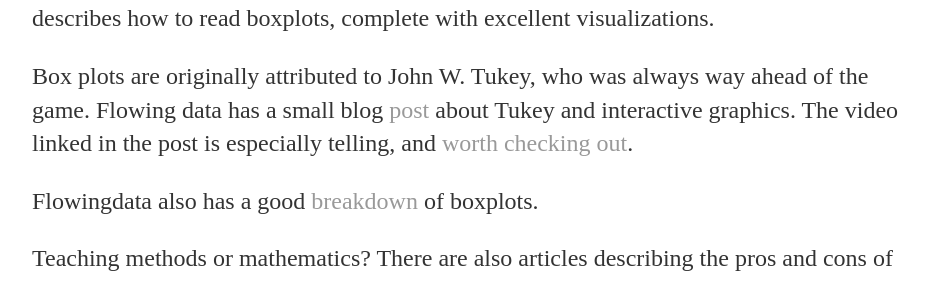
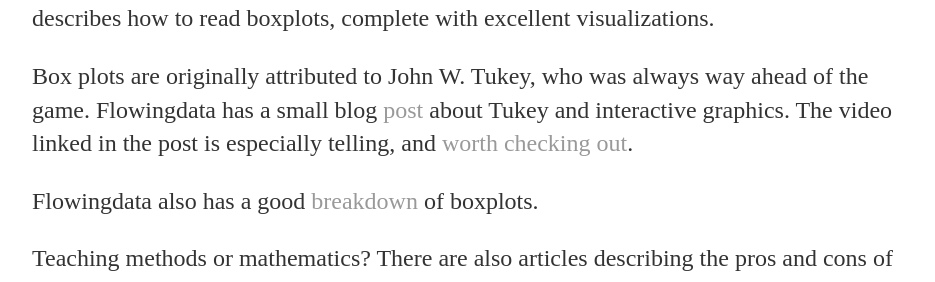
Before and after one commit to elizabethjuhasz/elizabethjuhasz.github.io, a Jekyll site: the page built from _posts/2018-12-23-ggplot-boxplot.md, in a window 1280 px wide. Shown: the part 932-1214 px from the top of the page, without its empty margins (160-1095 px from the left). Built offline with Jekyll 4.4.1, drawn with Linux system fonts in a browser that asks for light colours.

Commit message:
Update 2018-12-23-ggplot-boxplot.md

```diff
--- a/_posts/2018-12-23-ggplot-boxplot.md
+++ b/_posts/2018-12-23-ggplot-boxplot.md
@@ -7,12 +7,11 @@
 
 ![boxplot](https://elizabethjuhasz.github.io/blog/boxplot.jpg){:height="400px" width="600px"}
 
-<sub><sub>Source: de Mesquita, Bruce Bueno, George W. Downs, and Alastair Smith.  2005.  "Thinking Inside the Box: A Closer Look at
-  Democracy and Human Rights."  <I>International Studies Quarterly</I>49(3): 439-457. See Figure 1, (452).</sub></sub>
+<sub><sub>Source: de Mesquita, Bruce Bueno, George W. Downs, and Alastair Smith.  2005.  "Thinking Inside the Box: A Closer Look at Democracy and Human Rights."  <I>International Studies Quarterly</I>49(3): 439-457. See Figure 1, (452).</sub></sub>
 
 Laura DeCicco has an excellent [post](https://owi.usgs.gov/blog/boxplots/) on ggplot2 boxplots. More so, the article flawlessly describes how to read boxplots, complete with excellent visualizations.
 
-Box plots are originally attributed to John W. Tukey, who was always way ahead of the game.  Flowing data has a small blog [post](https://flowingdata.com/2008/01/01/john-tukey-and-the-beginning-of-interactive-graphics/) about Tukey and interactive graphics. The video linked in the post is especially telling, and [worth checking out](https://www.youtube.com/watch?v=B7XoW2qiFUA).
+Box plots are originally attributed to John W. Tukey, who was always way ahead of the game.  Flowingdata has a small blog [post](https://flowingdata.com/2008/01/01/john-tukey-and-the-beginning-of-interactive-graphics/) about Tukey and interactive graphics. The video linked in the post is especially telling, and [worth checking out](https://www.youtube.com/watch?v=B7XoW2qiFUA).
 
 Flowingdata also has a good [breakdown](https://flowingdata.com/2008/02/15/how-to-read-and-use-a-box-and-whisker-plot/
 ) of boxplots.
```
